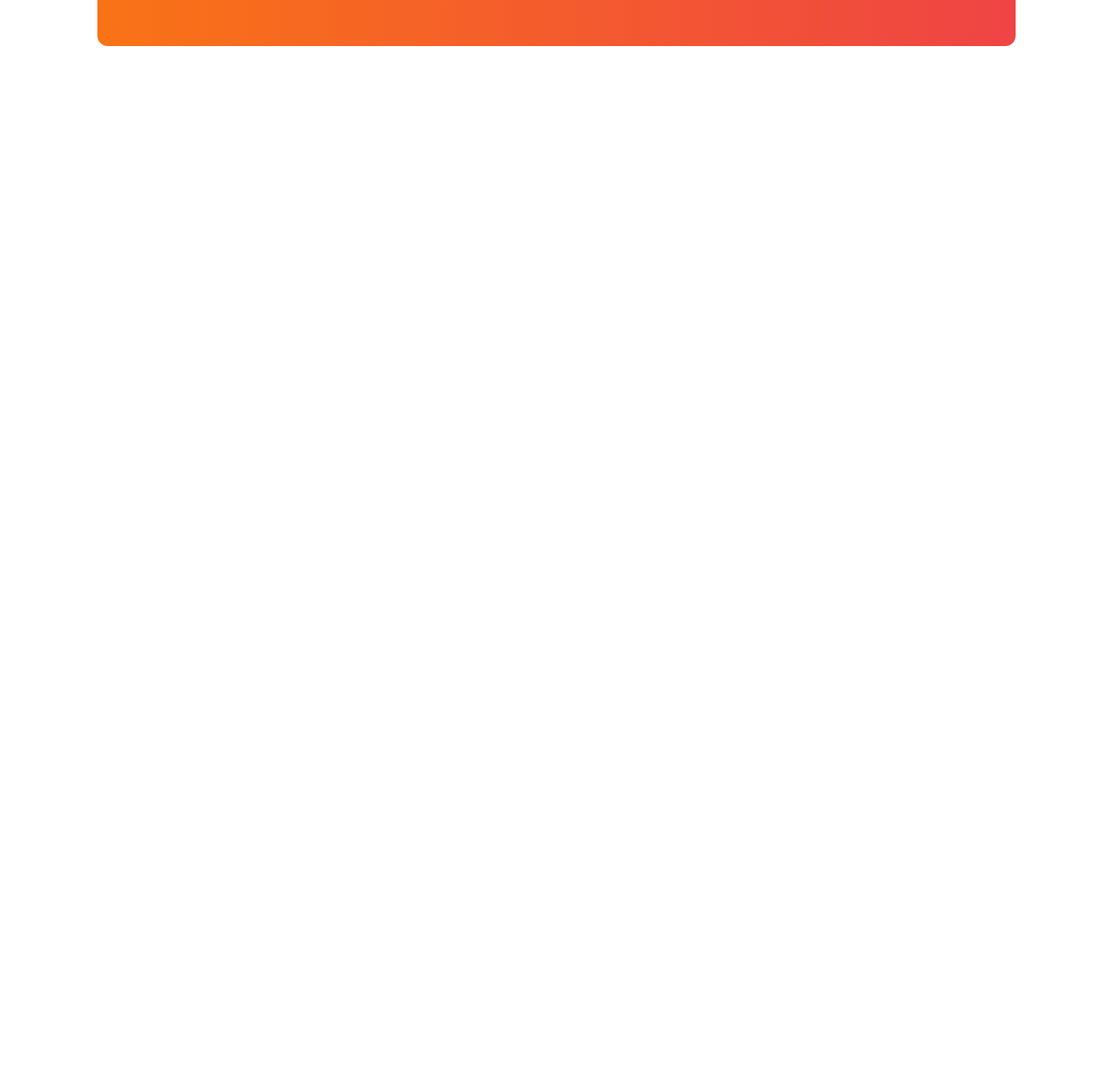
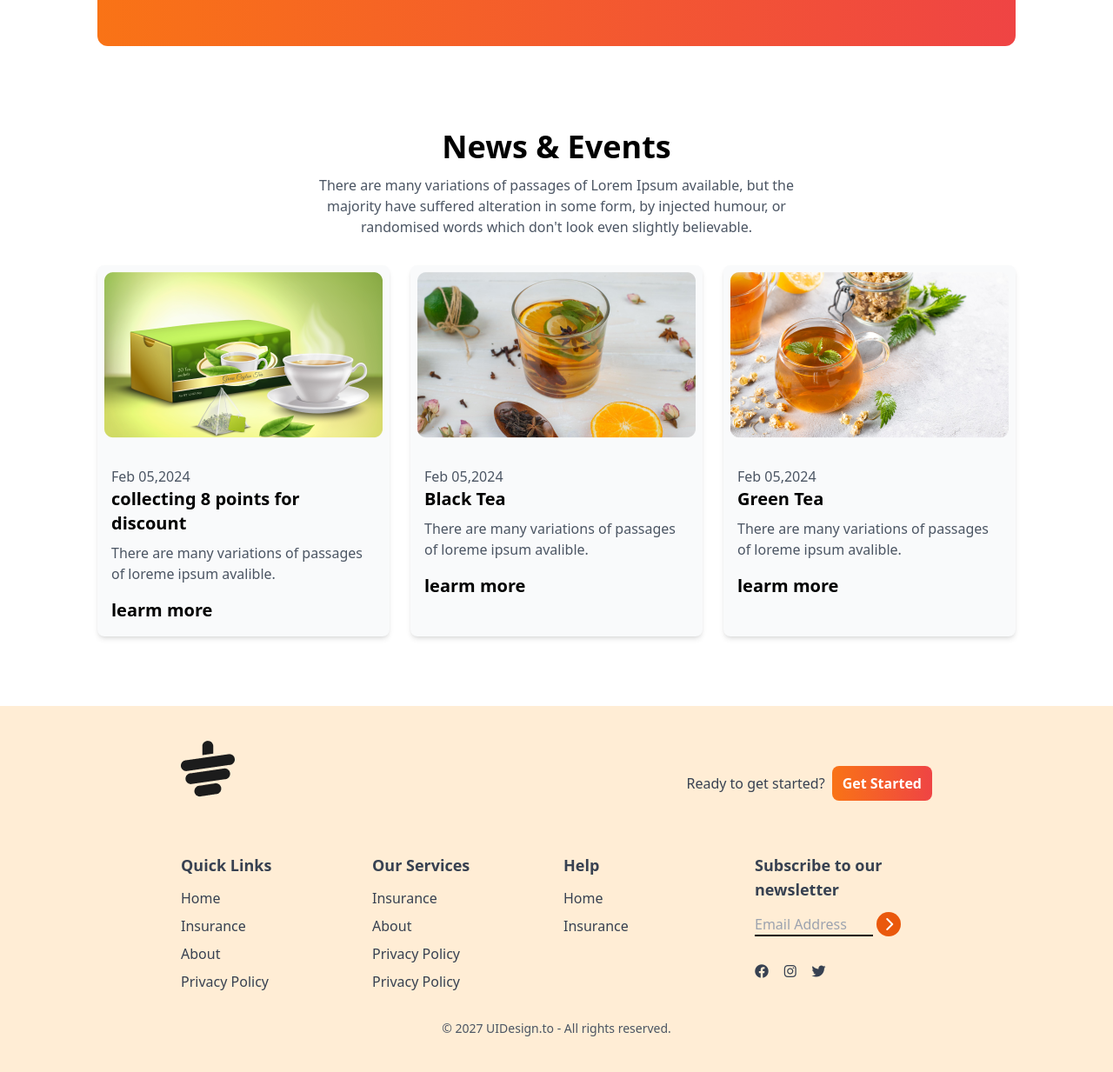
Before and after one commit to Turjosarker/tea-house-repo, a plain HTML site: page index.html in a window 1280 px wide. Shown: the part 2448-3681 px from the top of the page at 87% size. Before the commit the page ends 2597 px from the top, so only its background shows below. Drawn offline with nearby package versions, Linux system fonts and the light colour scheme.

Commit message:
News &Events and footer section added

```diff
--- a/index.html
+++ b/index.html
@@ -47,7 +47,7 @@
         <div >
 
           <img class="w-full" src="images/banner.png" alt="">
-        </div
+        </div>
         <!-- card -->
 
         <div class="  absolute flex items-center bg-white  shadow-lg px-2 py-2 md:px-10 lg:py-4 rounded-lg top-28 md:top-80 md:left-32 lg:left-28">
@@ -230,7 +230,148 @@
           </div>
           </section>
 
+       <!--News & Events section  -->
+       <section class="my-20">
+        <!--Events title -->
+        <div class="text-center mb-8">
+          <h1 class="text-3xl md:text-4xl font-bold mb-3"> News & Events</h1>
+          <p class="text-gray-600 max-w-xl mx-auto"> There are many variations of passages of Lorem Ipsum available, but
+            the majority have suffered alteration in some form, by injected
+            humour, or randomised words which don't look even slightly
+            believable.</p>
+        </div>
+        <!-- Events grid card -->
+        <div class="grid grid-cols-1 md:grid-cols-2 lg:grid-cols-3 gap-6 m-auto">
+          <!-- product card 1-->
+          <div class="rounded-lg shadow-md bg-gray-50 overflow-hidden">
+            <img class="mx-auto p-2" src="images/news-1.png" alt="">
+            <div class="p-4">
+              <p class="text-gray-600 pt-2">Feb 05,2024 </p>
+              <h2 class="font-bold text-xl">collecting 8 points for discount</h2>
+              <p class="text-gray-600 pt-2">There are many variations of passages of loreme ipsum avalible. </p>
+              <h2 class="font-bold text-xl mt-4">learm more</h2>
+            </div>
+          </div>
+          <!-- product card 2-->
+          <div class="rounded-lg shadow-md bg-gray-50 overflow-hidden">
+            <img class="mx-auto p-2" src="images/news-2.png" alt="">
+            <div class="p-4">
+              <p class="text-gray-600 pt-2">Feb 05,2024 </p>
+              <h2 class="font-bold text-xl">Black Tea</h2>
+              <p class="text-gray-600 pt-2">There are many variations of passages of loreme ipsum avalible. </p>
+              <h2 class="font-bold text-xl mt-4">learm more</h2>
+            </div>
+          </div>
+          <!-- product card 3-->
+          <div class="rounded-lg shadow-md bg-gray-50 overflow-hidden">
+            <img class="mx-auto p-2" src="images/news-3.png" alt="">
+            <div class="p-4">
+              <p class="text-gray-600 pt-2">Feb 05,2024 </p>
+              <h2 class="font-bold text-xl">Green Tea</h2>
+              <p class="text-gray-600 pt-2">There are many variations of passages of loreme ipsum avalible. </p>
+              <h2 class="font-bold text-xl mt-4">learm more</h2>
+            </div>
+          </div>
+          </div>
+       </section>
+     </main>
+     <!-- footer section -->
+      <!-- Footer Section -->
+    <footer class="bg-orange-100 text-gray-700 py-10 px-4 md:px-16">
+      <div class="w-9/12 mx-auto">
+        <!-- Logo -->
+        <div class="mb-8 flex justify-between">
+          <img class="mb-8" src="./images/cup.png" alt="" />
+          <div class="flex items-center gap-2">
+            <h4>Ready to get started?</h4>
+            <button
+              class="bg-gradient-to-r from-orange-500 to-red-500 px-3 py-2 rounded-lg text-white font-bold"
+            >
+              Get Started
+            </button>
+          </div>
+        </div>
+        <!-- Links -->
+        <div class="grid grid-cols-1 md:grid-cols-2 lg:grid-cols-4 gap-4">
+          <!-- first column -->
+          <div>
+            <h3 class="font-semibold text-lg mb-3">Quick Links</h3>
+            <ul class="space-y-2">
+              <li>
+                <a class="hover:text-orange-600" href="#">Home</a>
+              </li>
+              <li>
+                <a class="hover:text-orange-600" href="#">Insurance</a>
+              </li>
+              <li>
+                <a class="hover:text-orange-600" href="#">About</a>
+              </li>
+              <li>
+                <a class="hover:text-orange-600" href="#">Privacy Policy</a>
+              </li>
+            </ul>
+          </div>
+          <!-- second column -->
+          <div>
+            <h3 class="font-semibold text-lg mb-3">Our Services</h3>
+            <ul class="space-y-2">
+              <li>
+                <a class="hover:text-orange-600" href="#">Insurance</a>
+              </li>
+              <li>
+                <a class="hover:text-orange-600" href="#">About</a>
+              </li>
+              <li>
+                <a class="hover:text-orange-600" href="#">Privacy Policy</a>
+              </li>
+              <li>
+                <a class="hover:text-orange-600" href="#">Privacy Policy</a>
+              </li>
+            </ul>
+          </div>
+          <!-- third column -->
+          <div>
+            <h3 class="font-semibold text-lg mb-3">Help</h3>
+            <ul class="space-y-2">
+              <li>
+                <a class="hover:text-orange-600" href="#">Home</a>
+              </li>
+              <li>
+                <a class="hover:text-orange-600" href="#">Insurance</a>
+              </li>
+            </ul>
+          </div>
 
-     </main>
+          <!-- fourth column -->
+          <div>
+            <h3 class="font-semibold text-lg mb-3">
+              Subscribe to our newsletter
+            </h3>
+            <div class="flex flex-col space-y-2">
+              <div>
+                <input
+                  placeholder="Email Address"
+                  type="text"
+                  class="bg-transparent border-b-2 border-black w-4/6"
+                />
+                <i
+                  class="fa-solid fa-chevron-right w-7 h-7 bg-orange-600 inline-flex rounded-full text-white justify-center items-center"
+                ></i>
+                <div class="flex justify-between w-2/5 mb-2 mt-8">
+                  <i class="fa-brands fa-facebook"></i>
+                  <i class="fa-brands fa-instagram"></i>
+                  <i class="fa-brands fa-twitter"></i>
+                </div>
+              </div>
+            </div>
+          </div>
+        </div>
+        <div class="text-center pt-4 mt-4">
+          <p class="text-sm text-gray-600">
+            © 2027 UIDesign.to - All rights reserved.
+          </p>
+        </div>
+      </div>
+    </footer>
 </body>
 </html>
```
